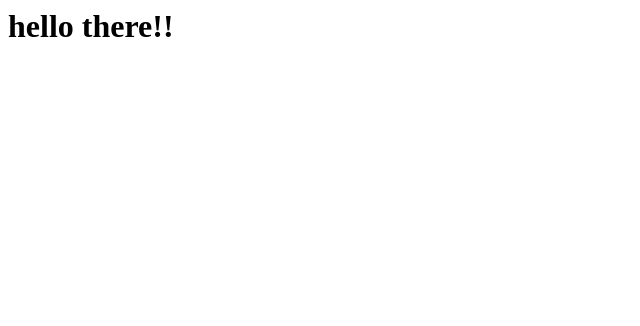
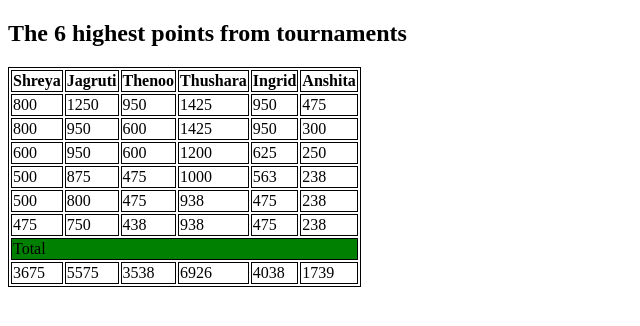
Before and after one commit to bijuvargheese/rankings, a plain HTML site: page index.html in a window 1280 px wide. Shown: the whole page, without its empty margins (0-640 px from the left). Drawn offline with Linux system fonts and the light colour scheme.

Commit message:
Added rankings data for players

```diff
--- a/index.html
+++ b/index.html
@@ -1 +1,83 @@
-<h1>hello there!!<h1>
+<!DOCTYPE html>
+<html>
+<head>
+    <style>
+table, th, td {
+  border: 1px solid black;
+}
+
+    </style>
+</head>
+<body>
+
+<h2>The 6 highest points from tournaments</h2>
+
+<table>
+    <tr>
+        <th>Shreya</th>
+        <th>Jagruti</th>
+        <th>Thenoo</th>
+        <th>Thushara</th>
+        <th>Ingrid</th>
+        <th>Anshita</th>
+    </tr>
+    <tr>
+        <td>800</td>
+        <td>1250</td>
+        <td>950</td>
+        <td>1425</td>
+        <td>950</td>
+        <td>475</td>
+    </tr>
+    <tr>
+        <td>800</td>
+        <td>950</td>
+        <td>600</td>
+        <td>1425</td>
+        <td>950</td>
+        <td>300</td>
+    </tr>
+    <tr>
+        <td>600</td>
+        <td>950</td>
+        <td>600</td>
+        <td>1200</td>
+        <td>625</td>
+        <td>250</td>
+    </tr>
+    <tr>
+        <td>500</td>
+        <td>875</td>
+        <td>475</td>
+        <td>1000</td>
+        <td>563</td>
+        <td>238</td>
+    </tr>
+    <tr>
+        <td>500</td>
+        <td>800</td>
+        <td>475</td>
+        <td>938</td>
+        <td>475</td>
+        <td>238</td>
+    </tr>
+    <tr>
+        <td>475</td>
+        <td>750</td>
+        <td>438</td>
+        <td>938</td>
+        <td>475</td>
+        <td>238</td>
+    </tr>
+    <tr>
+        <td colspan="6" bgcolor="green">Total</td>
+    </tr>
+    <tr>
+        <td>3675</td>
+        <td>5575</td>
+        <td>3538</td>
+        <td>6926</td>
+        <td>4038</td>
+        <td>1739</td>
+    </tr>
+</table>
```
